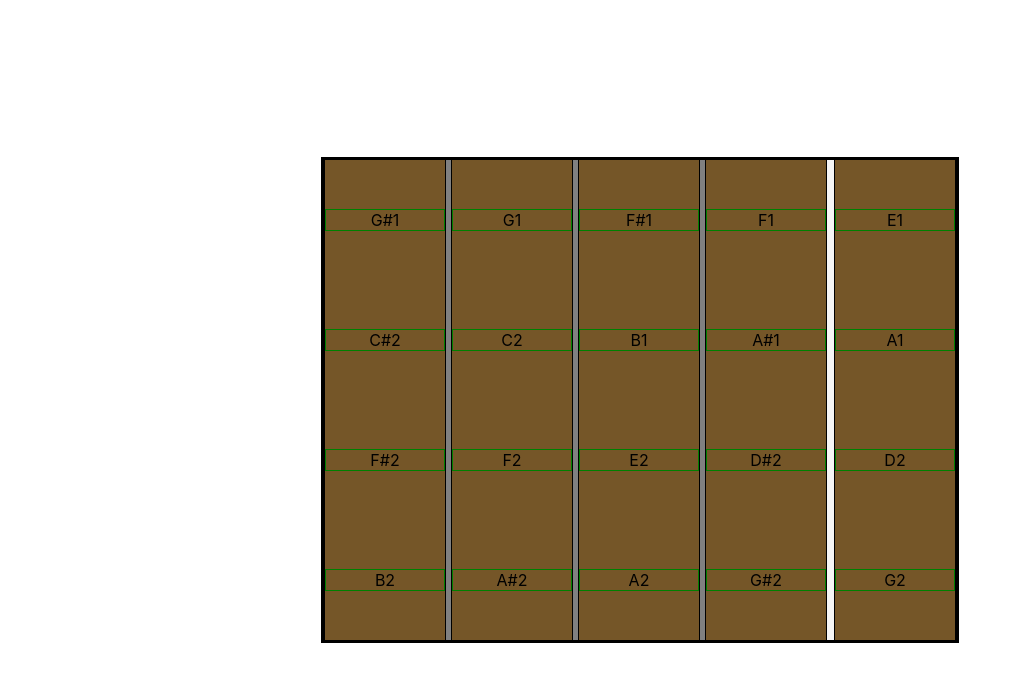
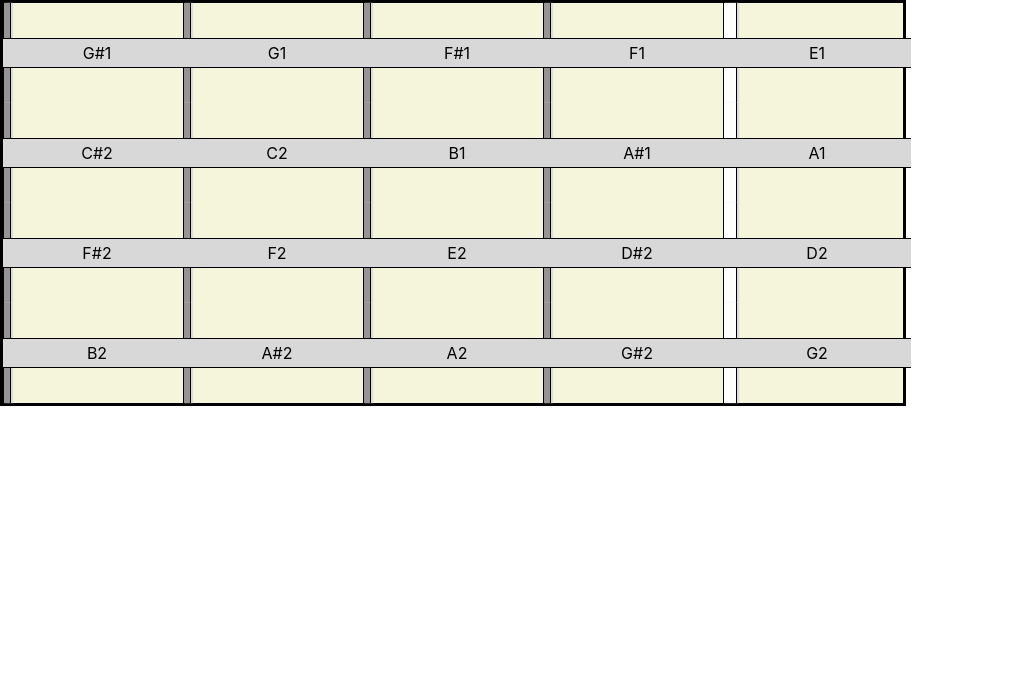
Before and after one commit to ndrewpacheco/bass-note-tutor, a React (Create React App) app: page / in a window 1280 px wide. Shown: the top 682 px of the page, without its empty margins (0-1022 px from the left). Built offline with nearby package versions, Linux system fonts and the light colour scheme.

Commit message:
styling bass neck

```diff
--- a/src/App.css
+++ b/src/App.css
@@ -1,47 +1,49 @@
-body {
-  height: 100vh;
+.bassNeck {
+  display: grid;
+  grid-template-rows: repeat(4, 1fr);
+  background-color: beige;
+  border: 3px solid black;
+  max-width: 900px;
+}
+
+.string {
+  display: grid;
+  grid-template-columns: repeat(5, 1fr);
+  align-items: center;
+  justify-items: center;
+}
+
+.fret {
+  position: relative;
+  width: 100%;
+  height: 100px;
   display: flex;
-  justify-content: center;
   align-items: center;
 }
-.bassNeck {
-  display: flex;
-  flex-direction: row-reverse;
-  justify-content: center;
-  align-items: center;
-  background-color: #755628;
-  border: 3px solid black;
+.fret-marker {
+  position: absolute;
+  border-left: 1px solid black;
+  border-right: 1px solid black;
+  background-color: rgb(152, 148, 148);
+  width: 6px;
+  height: 100%;
+  z-index: 1;
+  box-shadow: 2px 0px 1px 0px #dbdddd;
+}
+
+.nut {
+  background-color: white;
+  width: 12px;
 }
 
 .note {
-  display: flex;
-  justify-content: center;
-  align-items: center;
-  min-width: 120px;
-  min-height: 120px;
+  padding: 4px;
   text-align: center;
-  border-left: 1px solid black;
-  border-right: 1px solid black;
-  /* border: 2px green; */
+  border-top: 1px solid black;
+  border-bottom: 1px solid black;
+  position: absolute;
+  background-color: #d8d8d8;
+  /* box-shadow: 0px 1px 2px 0px #3c3e3e; */
+  width: 100%;
+  z-index: 2;
 }
-
-.fret {
-  border-left: 5px solid grey;
-  display: flex;
-  flex-direction: column;
-  /* justify-content: center; */
-  align-items: center;
-}
-
-.fret:first-of-type {
-  border-left: 7px solid whitesmoke;
-}
-
-.fret:last-of-type {
-  border-left: none;
-}
-
-.letter {
-  border: 1px solid green;
-  width: 100%;
-}
--- a/src/components/BassNeck.js
+++ b/src/components/BassNeck.js
@@ -1,19 +1,44 @@
 import React from "react";
 import Fret from "./Fret";
+import String from "./String";
 
 export default function BassNeck() {
-  const bassNotes = [
+  const fretNotes = [
     ["E1", "A1", "D2", "G2"],
     ["F1", "A#1", "D#2", "G#2"],
     ["F#1", "B1", "E2", "A2"],
     ["G1", "C2", "F2", "A#2"],
     ["G#1", "C#2", "F#2", "B2"],
   ];
+
+  const bassStrings = [
+    ["E1", "F1", "F#1", "G1", "G#1"],
+    ["A1", "A#1", "B1", "C2", "C#2"],
+    ["D2", "D#2", "E2", "F2", "F#2"],
+    ["G2", "G#2", "A2", "A#2", "B2"],
+  ];
+
   return (
     <div className='bassNeck'>
-      {bassNotes.map((notes) => {
-        return <Fret notes={notes} />;
+      {bassStrings.map((string) => {
+        return <String notes={string.reverse()} />;
       })}
     </div>
   );
 }
+// export default function BassNeck() {
+//   const fretNotes = [
+//     ["E1", "A1", "D2", "G2"],
+//     ["F1", "A#1", "D#2", "G#2"],
+//     ["F#1", "B1", "E2", "A2"],
+//     ["G1", "C2", "F2", "A#2"],
+//     ["G#1", "C#2", "F#2", "B2"],
+//   ];
+//   return (
+//     <div className='bassNeck'>
+//       {fretNotes.map((notes) => {
+//         return <Fret notes={notes} />;
+//       })}
+//     </div>
+//   );
+// }
--- a/src/components/Fret.js
+++ b/src/components/Fret.js
@@ -1,12 +1,5 @@
 import Note from "./Note";
 
-export default function Fret(props) {
-  console.log(props.notes);
-  return (
-    <div className='fret'>
-      {props.notes.map((note) => {
-        return <Note letter={note} />;
-      })}
-    </div>
-  );
+export default function Fret() {
+  return <div className='fret'></div>;
 }
--- /dev/null
+++ b/src/components/String.js
@@ -0,0 +1,22 @@
+import React from "react";
+
+const String = (props) => {
+  // console.log(props.notes);
+  const lastNote = props.notes[props.notes.length - 1];
+  return (
+    <div className='string'>
+      {props.notes.map((note) => {
+        return (
+          <div className='fret'>
+            <div
+              className={note === lastNote ? "fret-marker nut" : "fret-marker"}
+            />
+            <div className='note'>{note}</div>
+          </div>
+        );
+      })}
+    </div>
+  );
+};
+
+export default String;
```
Also changed, not shown: src/App.js (+1 -7 lines).
